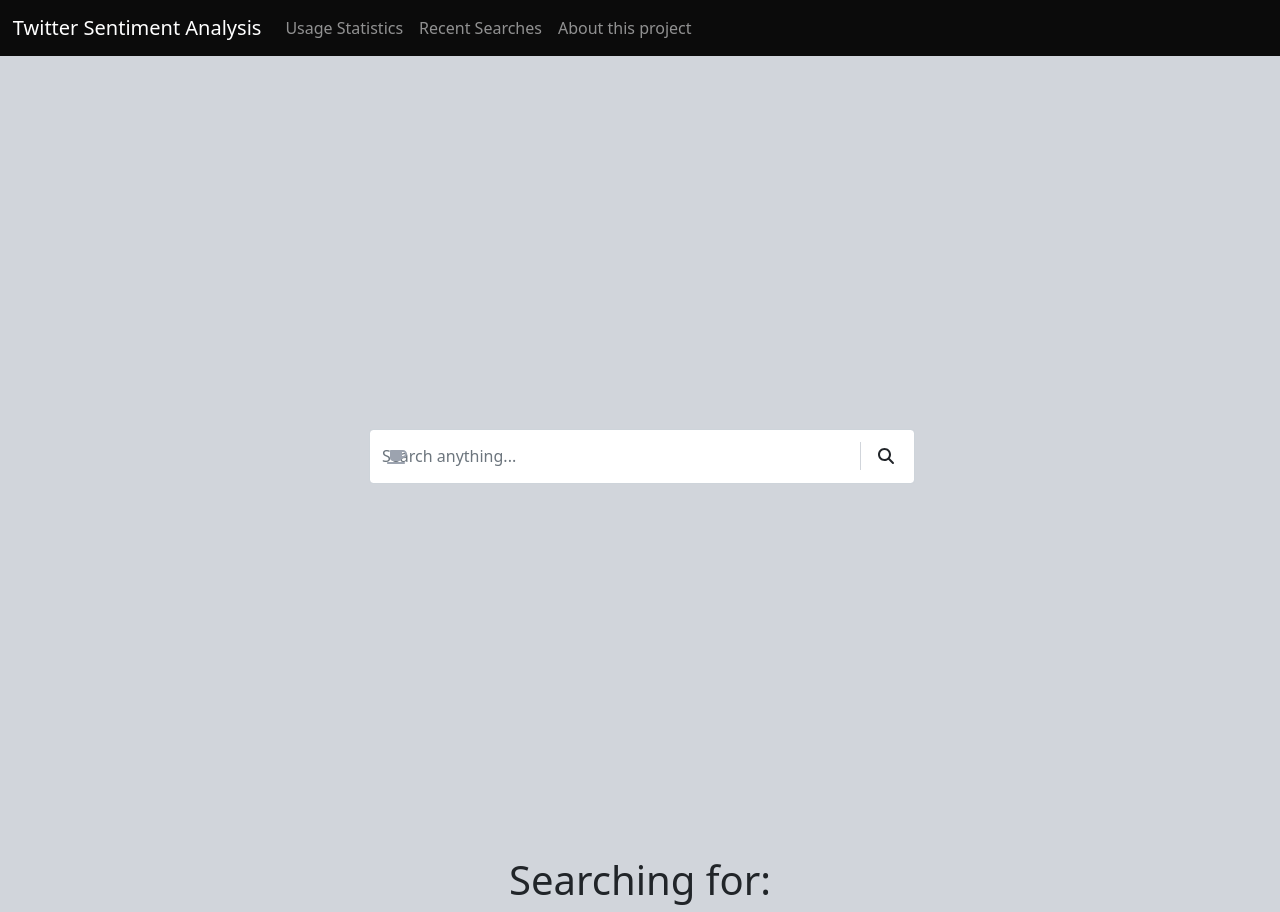
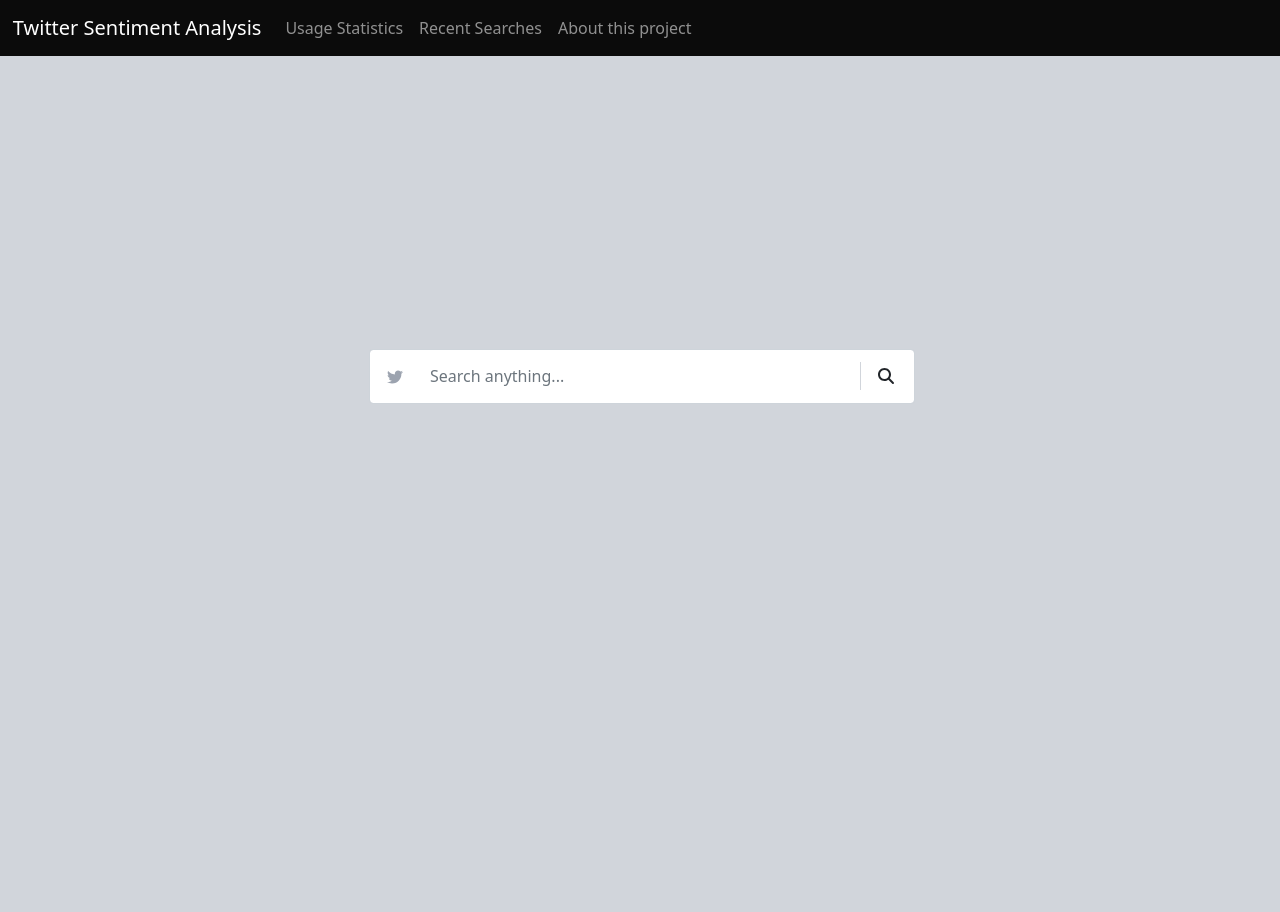
Before and after one commit to NikoRaisanen/twitter-sentiment-analysis, a React (Create React App) app in the folder twitter-sentiment-analysis/: page / in a window 1280 px wide. After the commit the page ends 800 px from the top, so only its background shows below. Built offline with nearby package versions, Linux system fonts and the light colour scheme; the HTML template or start-up script is replaced by a standard one.

Commit message:
finished search bar, added inner padding. Auto scroll to ResultGraph component

```diff
--- a/twitter-sentiment-analysis/package.json
+++ b/twitter-sentiment-analysis/package.json
@@ -3,6 +3,7 @@
   "version": "0.1.0",
   "private": true,
   "dependencies": {
+    "@fortawesome/free-brands-svg-icons": "^6.1.1",
     "@fortawesome/free-solid-svg-icons": "^6.1.1",
     "@fortawesome/react-fontawesome": "^0.2.0",
     "@testing-library/jest-dom": "^5.16.4",
--- a/twitter-sentiment-analysis/src/components/SearchPage.jsx
+++ b/twitter-sentiment-analysis/src/components/SearchPage.jsx
@@ -1,21 +1,37 @@
 import 'bootstrap/dist/css/bootstrap.min.css';
-import React, {useEffect, useState} from 'react';
+import React, {useEffect, useState, useRef} from 'react';
 import TopNav from './TopNav';
 import ResultGraph from './ResultGraph';
 import {stringifyResult, sentimentToPercentage, createResultGraph} from '../helpers';
 import search from '../media/search-outline.svg';
 import './searchPage.css'
 import { FontAwesomeIcon } from '@fortawesome/react-fontawesome';
-import {faCoffee, faSearch} from '@fortawesome/free-solid-svg-icons';
+import { faCropSimple, faSearch } from '@fortawesome/free-solid-svg-icons';
+import { faTwitter } from '@fortawesome/free-brands-svg-icons'
 
 function SearchPage() {
     const [searchTerm, setSearchTerm] = useState('');
     const [showResults, setShowResults] = useState(false);
     const [result, setResult] = useState({});
+    const useResultRef = useRef(null);
+
+    useEffect(() => {
+        console.log('useEffect');
+        if (showResults) {
+            scrollTo(useResultRef);
+        }
+
+    }, [showResults])
 
     const handleChange = (e) => {
         setSearchTerm(e.target.value);
     }
+
+
+    const scrollTo = (ref) => {
+        ref.current.scrollIntoView({behavior: 'smooth'});
+    }
+
 
     const handleSubmit = async (e) => {
         // make api call and return data
@@ -23,6 +39,10 @@
         const res = await fetch(`https://92ctge8hl1.execute-api.us-east-2.amazonaws.com/prod/sentiment-analysis?searchTerm=${searchTerm}&searchType=mixed`)
         setResult(await res.json());
         setShowResults(true);
+        // setTimeout(() => {
+        //     scrollTo(useResultRef);
+        // } , 2000);
+        // scrollTo(useResultRef);
     }
 
     return (
@@ -41,13 +61,13 @@
         </div> */}
         <div className="container">
 
-            <div className="row height d-flex justify-content-center align-items-center">
+            <div className="row search-bar d-flex justify-content-center align-items-center">
 
               <div className="col-md-6">
 
                 <form onSubmit={handleSubmit}>
                 {/* <span className='wrapper'> */}
-                <FontAwesomeIcon className='leftIcon' icon={faCoffee}></FontAwesomeIcon>
+                <FontAwesomeIcon className='leftIcon' icon={faTwitter}></FontAwesomeIcon>
                   <input type="text" className="form-control form-input" value={searchTerm} onChange={handleChange} placeholder="Search anything..."/>
                   <span className="left-pan"><FontAwesomeIcon onClick={handleSubmit} icon={faSearch}></FontAwesomeIcon></span>
                 {/* </span> */}
@@ -66,13 +86,13 @@
                 <input type="text" value={searchTerm} onChange={handleChange}/>
             <input type="submit" value="Search" />
         </form> */}
-        <h1>Searching for: {searchTerm}</h1>
+        {/* <h1>Searching for: {searchTerm}</h1> */}
         </div>
         {showResults &&
-            <>
-            <ResultGraph sentiment={sentimentToPercentage(result.finalSentiment)}/>
+            <div className='resultDiv' ref={useResultRef}>
+            <ResultGraph onShow={() => {console.log('showing')}} sentiment={sentimentToPercentage(result.finalSentiment)}/>
             <p>{stringifyResult(result.finalSentiment, searchTerm).statement}</p>
-            </>
+            </div>
         }
         </>
     );
--- a/twitter-sentiment-analysis/src/components/searchPage.css
+++ b/twitter-sentiment-analysis/src/components/searchPage.css
@@ -1,28 +1,33 @@
-body{
+body {
   background: #d1d5db;
 }
 
-.height{
-  height: 100vh;
+.search-bar {
+  height: 80vh;
 }
+
+/* .search-bar {
+  padding-top: 80px;
+} */
 
 form {
   position: relative;
 }
 
-form .leftIcon{
+form .leftIcon {
   position: absolute;
   top: 20px;
   left: 20px;
   color: #9ca3af;
 }
 
-form span{
+form span {
   position: absolute;
   right: 17px;
   top: 13px;
   padding: 2px;
   border-left: 1px solid #d1d5db;
+  cursor: pointer;
 }
 
 
@@ -45,6 +50,6 @@
 
 input {
   box-sizing: border-box;
-  /* padding-left: 20px; */
-  margin-left: 10x;
+  padding-left: 60px !important;
+  padding-right: 70px !important;
 }
```
Also changed, not shown: 1 other file (tests, documents, lock files or other folders).
